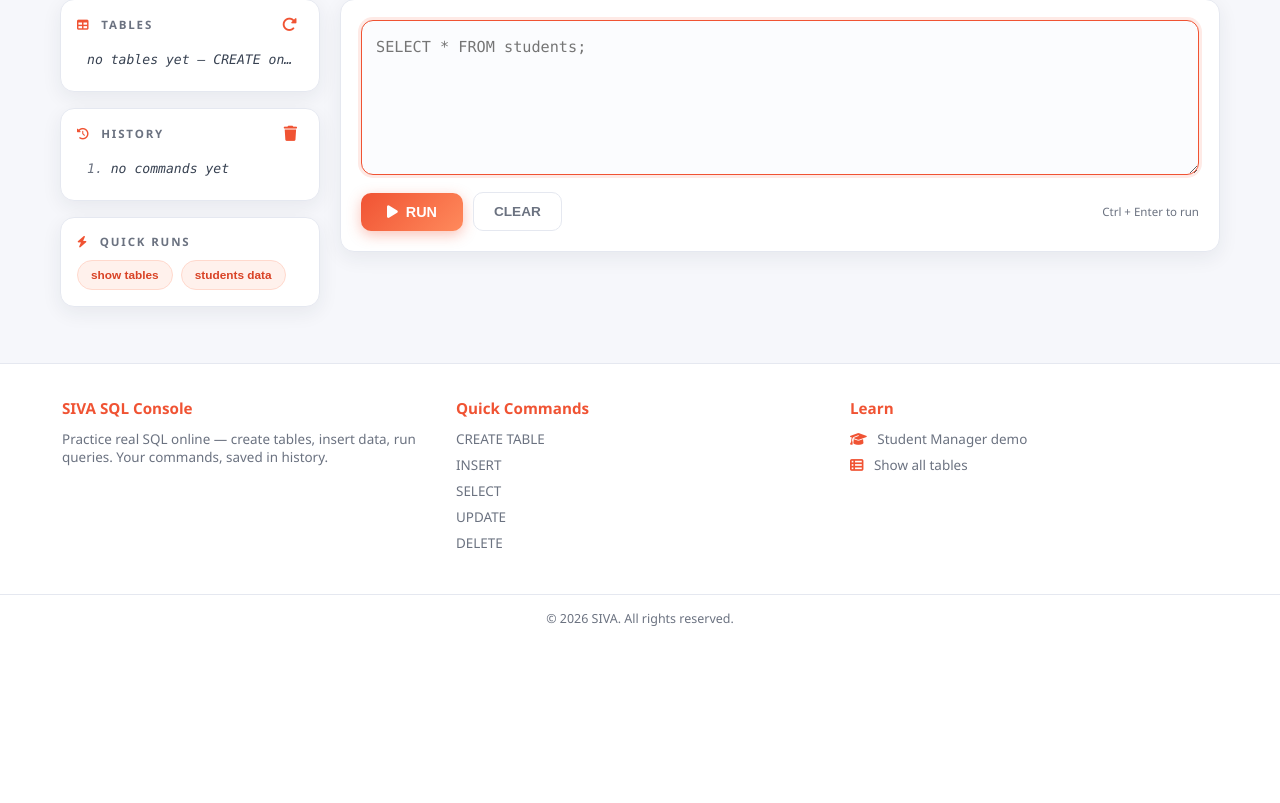
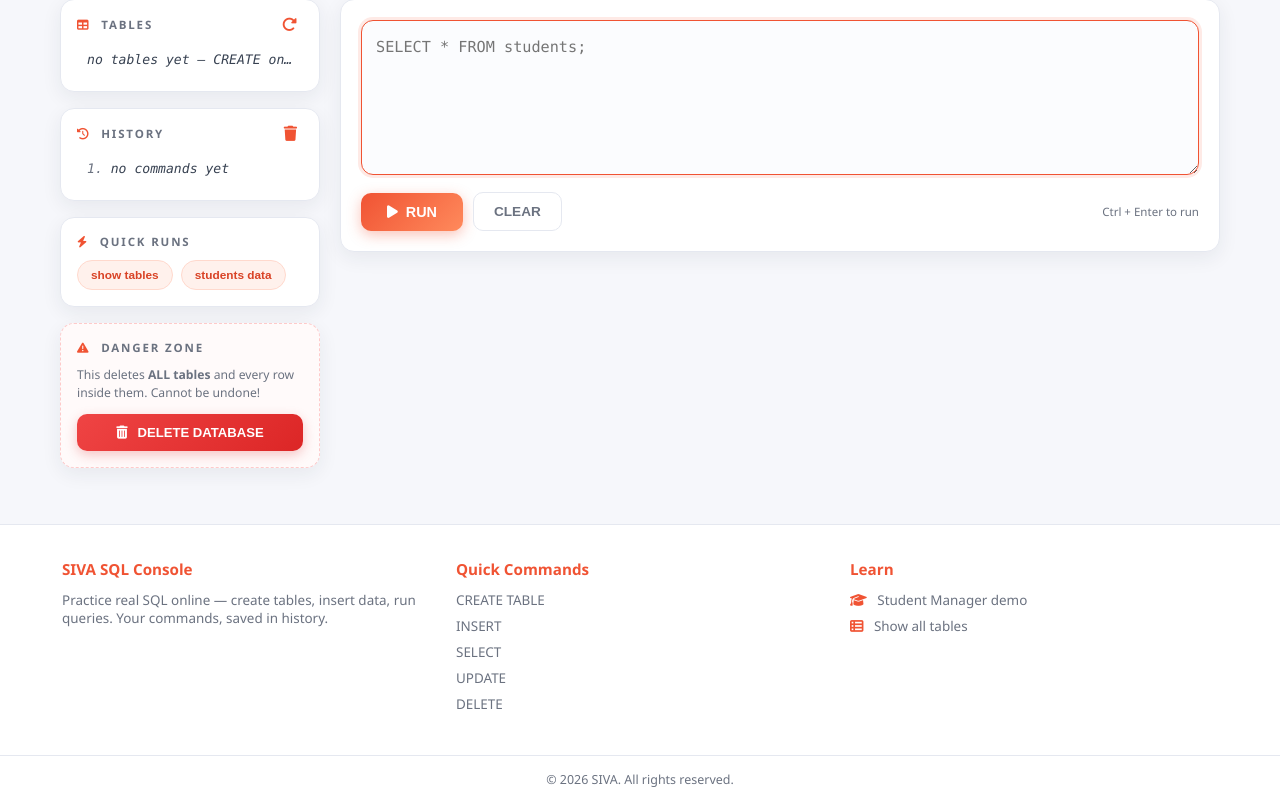
Before and after one commit to sivateam007/onlinesql, a Flask app: page / in a window 1280 px wide. Shown: the part 335-1138 px from the top of the page. Before the commit the page ends 961 px from the top, so only its background shows below. Run offline with Flask 3, Linux system fonts and the light colour scheme; data that the repository does not hold is empty; some libraries are stand-ins or nearby versions.

Commit message:
Add danger zone: delete database button, per-table drop, row counts, toasts

```diff
--- a/app.py
+++ b/app.py
@@ -36,6 +36,30 @@ def console():
 @app.route("/api/tables")
 def api_tables():
     return {"tables": db.list_tables()}
+
+
+@app.route("/api/table_counts")
+def api_table_counts():
+    return {"tables": db.table_counts()}
+
+
+@app.route("/api/drop_table", methods=["POST"])
+def api_drop_table():
+    name = (request.get_json(silent=True) or {}).get("name", "")
+    try:
+        db.drop_table(name)
+        return {"ok": True}
+    except Exception as exc:
+        return {"ok": False, "error": f"{exc.__class__.__name__}: {exc}"}, 400
+
+
+@app.route("/api/clear_database", methods=["POST"])
+def api_clear_database():
+    try:
+        db.clear_database()
+        return {"ok": True}
+    except Exception as exc:
+        return {"ok": False, "error": str(exc)}, 500
 
 
 @app.route("/students")
--- a/db.py
+++ b/db.py
@@ -1,4 +1,5 @@
 import os
+import re
 
 USE_POSTGRES = bool(os.environ.get("DATABASE_URL"))
 PLACEHOLDER = "%s" if USE_POSTGRES else "?"
@@ -105,6 +106,39 @@ def list_tables():
         conn.close()
 
 
+IDENT_OK = re.compile(r"^[A-Za-z_][A-Za-z0-9_]*$")
+
+
+def table_counts():
+    names = list_tables()
+    out = []
+    conn = get_conn()
+    try:
+        for n in names:
+            cur = conn.execute(f'SELECT COUNT(*) FROM "{n}"')
+            out.append({"name": n, "rows": cur.fetchone()[0]})
+    finally:
+        conn.close()
+    return out
+
+
+def drop_table(name):
+    if not IDENT_OK.match(name or ""):
+        raise ValueError(f"Invalid table name: {name!r}")
+    conn = get_conn()
+    try:
+        conn.execute(f'DROP TABLE IF EXISTS "{name}"')
+        conn.commit()
+    finally:
+        conn.close()
+
+
+def clear_database():
+    for n in list_tables():
+        drop_table(n)
+    init_db()
+
+
 SCHEMA = """
 CREATE TABLE IF NOT EXISTS students (
     sid    INTEGER PRIMARY KEY,
--- a/static/style.css
+++ b/static/style.css
@@ -344,3 +344,68 @@ footer { background: #fff; border-top: 1px solid var(--border); margin-top: 30px
     .side { order: 2; }
     .console-panel { order: 1; }
 }
+
+/* ---------- table rows + badges ---------- */
+.trow { display: flex; align-items: center; justify-content: space-between; gap: 6px; }
+.tmain { display: inline-flex; align-items: center; gap: 7px; min-width: 0; overflow: hidden; text-overflow: ellipsis; }
+.tmain i { color: var(--primary); }
+.tactions { display: inline-flex; align-items: center; gap: 8px; }
+.badge {
+    background: #f3f4f6;
+    border: 1px solid var(--border);
+    color: var(--muted);
+    font-size: .68rem;
+    padding: 2px 8px;
+    border-radius: 999px;
+}
+.tdel { color: #d1d5db; cursor: pointer; transition: .15s; padding: 3px; }
+.tdel:hover { color: var(--red); transform: scale(1.15); }
+
+/* ---------- danger zone ---------- */
+.danger-panel { border: 1.5px dashed #fecaca; background: #fffafa; }
+.danger-note { color: var(--muted); font-size: .76rem; line-height: 1.5; margin-bottom: 12px; }
+.dangerbig {
+    width: 100%;
+    background: linear-gradient(135deg, #ef4444, #dc2626);
+    color: #fff;
+    border: none;
+    border-radius: 10px;
+    padding: 11px;
+    font-weight: 700;
+    font-size: .82rem;
+    cursor: pointer;
+    box-shadow: 0 4px 12px rgba(220,38,38,.25);
+    transition: .18s;
+}
+.dangerbig:hover { transform: translateY(-1px); box-shadow: 0 6px 16px rgba(220,38,38,.35); }
+.dangerbig i { margin-right: 6px; }
+
+/* ---------- toasts ---------- */
+.toasts {
+    position: fixed;
+    bottom: 22px;
+    right: 22px;
+    display: flex;
+    flex-direction: column;
+    gap: 10px;
+    z-index: 200;
+}
+.toast {
+    background: #fff;
+    border-radius: 10px;
+    box-shadow: 0 8px 26px rgba(0,0,0,.14);
+    padding: 12px 18px;
+    font-size: .84rem;
+    display: flex;
+    align-items: center;
+    gap: 9px;
+    animation: toastIn .35s ease-out both;
+    max-width: 340px;
+    word-break: break-word;
+}
+.toast.tok { border-left: 4px solid var(--green); color: #166534; }
+.toast.tok i { color: var(--green); }
+.toast.tbad { border-left: 4px solid var(--red); color: #991b1b; }
+.toast.tbad i { color: var(--red); }
+.toast.bye { opacity: 0; transform: translateX(30px); transition: .4s; }
+@keyframes toastIn { from { opacity: 0; transform: translateX(40px); } to { opacity: 1; transform: translateX(0); } }
--- a/templates/index.html
+++ b/templates/index.html
@@ -45,6 +45,11 @@
                         <button class="chip" data-sql="{{ tables_sql }}">show tables</button>
                         <button class="chip" data-sql="SELECT * FROM students;">students data</button>
                     </div>
+                </section>
+                <section class="panel danger-panel">
+                    <h3><span><i class="fas fa-triangle-exclamation"></i> DANGER ZONE</span></h3>
+                    <p class="danger-note">This deletes <b>ALL tables</b> and every row inside them. Cannot be undone!</p>
+                    <button id="cleardb" class="dangerbig"><i class="fas fa-trash-can"></i> DELETE DATABASE</button>
                 </section>
             </aside>
 
@@ -119,6 +124,8 @@
         </div>
     </footer>
 
+    <div id="toasts" class="toasts"></div>
+
 <script>
 const box = document.getElementById('sqlbox');
 const form = document.getElementById('sqlform');
@@ -148,20 +155,52 @@ document.getElementById('clearhist').onclick = () => { localStorage.removeItem('
 async function loadTables() {
     const ul = document.getElementById('tables');
     try {
-        const res = await fetch('/api/tables');
+        const res = await fetch('/api/table_counts');
         const data = await res.json();
         ul.innerHTML = '';
         if (!data.tables.length) { ul.innerHTML = '<li class="muted">no tables yet — CREATE one!</li>'; return; }
         data.tables.forEach(t => {
             const li = document.createElement('li');
-            li.innerHTML = '<i class="fas fa-table-cells" style="margin-right:7px;color:#f05333"></i>' + t;
+            li.className = 'trow';
+            li.innerHTML =
+                '<span class="tmain"><i class="fas fa-table-cells"></i>' + t.name + '</span>' +
+                '<span class="tactions">' +
+                    '<span class="badge">' + t.rows + '</span>' +
+                    '<i class="fas fa-trash tdel" title="DROP TABLE ' + t.name + '"></i>' +
+                '</span>';
             li.title = 'click to view rows';
-            li.onclick = () => { box.value = 'SELECT * FROM ' + t + ';'; saveHist(box.value); form.submit(); };
+            li.onclick = () => { box.value = 'SELECT * FROM ' + t.name + ';'; saveHist(box.value); form.submit(); };
+            li.querySelector('.tdel').onclick = (ev) => {
+                ev.stopPropagation();
+                if (!confirm('DROP TABLE "' + t.name + '"?\n\nAll its rows will be permanently deleted.')) return;
+                fetch('/api/drop_table', { method: 'POST', headers: { 'Content-Type': 'application/json' }, body: JSON.stringify({ name: t.name }) })
+                    .then(r => r.json()).then(d => {
+                        if (d.ok) toast('Table "' + t.name + '" dropped 🗑️'); else toast(d.error, false);
+                        loadTables();
+                    });
+            };
             ul.appendChild(li);
         });
     } catch (e) { ul.innerHTML = '<li class="muted">unavailable</li>'; }
 }
 document.getElementById('refresh').onclick = loadTables;
+
+document.getElementById('cleardb').onclick = () => {
+    if (!confirm('DELETE THE ENTIRE DATABASE?\n\nEvery table and every row will be permanently removed.\nThis cannot be undone!')) return;
+    fetch('/api/clear_database', { method: 'POST' })
+        .then(r => r.json()).then(d => {
+            if (d.ok) { toast('Database cleared. Fresh start! 🧹'); renderHist(); } else toast(d.error, false);
+            loadTables();
+        });
+};
+
+function toast(msg, ok = true) {
+    const d = document.createElement('div');
+    d.className = 'toast ' + (ok ? 'tok' : 'tbad');
+    d.innerHTML = '<i class="fas ' + (ok ? 'fa-circle-check' : 'fa-circle-exclamation') + '"></i> ' + msg;
+    document.getElementById('toasts').appendChild(d);
+    setTimeout(() => { d.classList.add('bye'); setTimeout(() => d.remove(), 400); }, 3400);
+}
 
 document.querySelectorAll('.chip').forEach(ch => ch.onclick = () => { box.value = ch.dataset.sql; form.submit(); });
 
```
